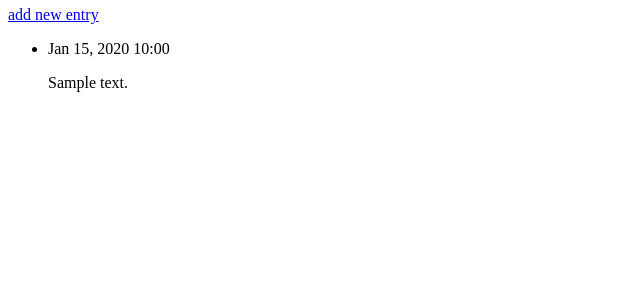
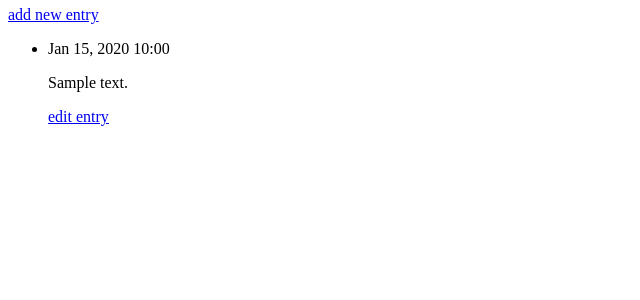
Before and after one commit to ku4umid3e/learning_log, a Django app: page /topics/1/ in a window 1280 px wide. Shown: the part 128-428 px from the top of the page, without its empty margins (0-640 px from the left). Run offline with Django 3.2, Linux system fonts and the light colour scheme; tables that the repository leaves empty hold one stand-in row (values such as "Sample post").

Commit message:
Added the ability to edit entry

```diff
--- a/learning_logs/templates/learning_logs/topic.html
+++ b/learning_logs/templates/learning_logs/topic.html
@@ -13,6 +13,9 @@
       <li>
         <p>{{ entry.date_added|date:'M d, Y H:i' }}</p>
 	<p>{{ entry.text|linebreaks }}</p>
+    <p>
+      <a href="{% url 'learning_logs:edit_entry' entry.id %}">edit entry</a>
+    </p>
       </li>
     {% empty %}
       <li>
--- a/learning_logs/urls.py
+++ b/learning_logs/urls.py
@@ -15,4 +15,6 @@ urlpatterns = [
         re_path(r'^new_topic/$', views.new_topic, name='new_topic'),
         # Page to add a new entry.
         re_path(r'^new_entry/(?P<topic_id>\d+)/$', views.new_entry, name='new_entry'),
+        # Page to edit entry
+        re_path(r'^edit_entry/(?P<entry_id>\d+)/$', views.edit_entry, name='edit_entry'),
 ]
--- a/learning_logs/views.py
+++ b/learning_logs/views.py
@@ -2,7 +2,7 @@ from django.shortcuts import render
 from django.http import HttpResponseRedirect
 from django.urls import reverse
 
-from .models import Topic
+from .models import Topic, Entry
 from .forms import TopicForm, EntryForm
 
 # Create your views here.
@@ -55,3 +55,21 @@ def new_entry(request, topic_id):
             return HttpResponseRedirect(reverse('learning_logs:topic', args=[topic_id]))
     context = {'topic' : topic, 'form': form}
     return render(request, 'learning_logs/new_entry.html', context)
+
+def edit_entry(request, entry_id):
+    """Edit an existing entry"""
+    entry = Entry.objects.get(id=entry_id)
+    topic = entry.topic
+
+    if request.method != 'POST':
+        #Original request; the form is filled with the data of the current record.
+        form = EntryForm(instance=entry)
+    else:
+        #POST data has been sent; process the data.
+        form = EntryForm(instance=entry, data=request.POST)
+        if form.is_valid():
+            form.save()
+            return HttpResponseRedirect(reverse('learning_logs:topic', args=[topic.id]))
+
+    context = {'entry': entry, 'topic': topic, 'form': form}
+    return render(request, 'learning_logs/edit_entry.html', context)
```
Also changed, not shown: learning_logs/templates/learning_logs/edit_entry.html (added, +15 -0 lines).
